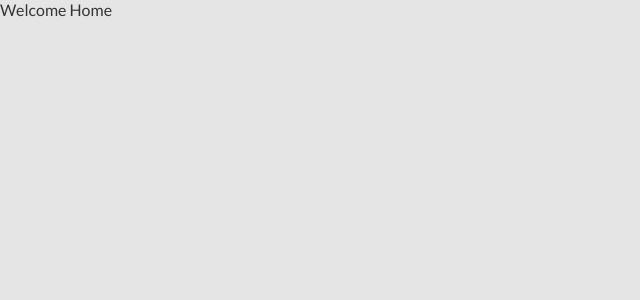
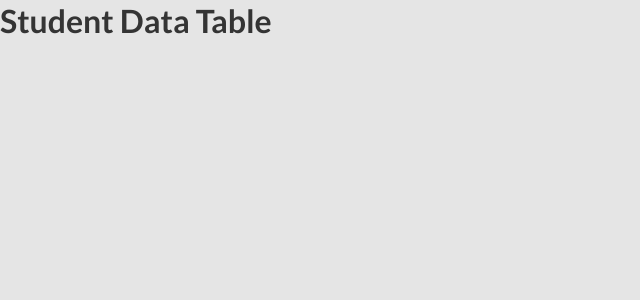
Before and after one commit to NwaguChima/Omniswift__UI, a React (Create React App) app: page / in a window 1280 px wide. Shown: the top 300 px of the page, without its empty margins (0-640 px from the left). Built offline with nearby package versions, Linux system fonts and the light colour scheme.

Commit message:
setup form filter structure

```diff
--- a/src/pages/home.tsx
+++ b/src/pages/home.tsx
@@ -1,9 +1,14 @@
 import React from 'react';
+import styles from './home.module.scss';
 
 interface HomeProps {}
 
 const Home: React.FC<HomeProps> = () => {
-  return <div>Welcome Home</div>;
+  return (
+    <div>
+      <h1>Student Data Table</h1>
+    </div>
+  );
 };
 
 export default Home;
```
Also changed, not shown: src/pages/home.module.scss (added).
